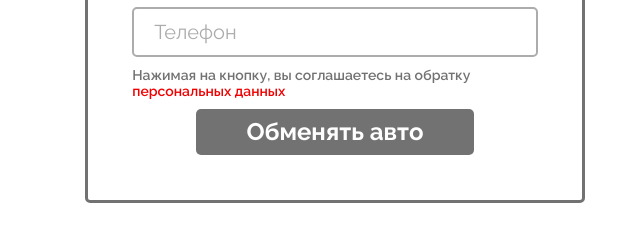
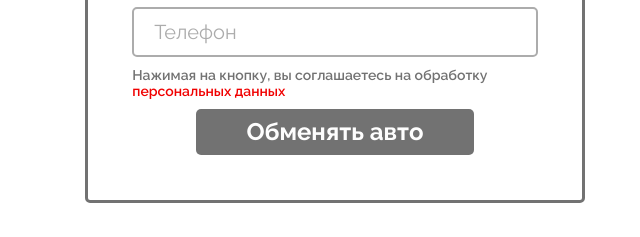
Before and after one commit to Alexan0/avto-exchange, a plain HTML site: page index.html in a window 1280 px wide. Shown: the part 421-658 px from the top of the page, 640-1280 px from the left. Drawn offline with nearby package versions, Linux system fonts and the light colour scheme.

Commit message:
исправил ошибку в слове

```diff
--- a/index.html
+++ b/index.html
@@ -62,7 +62,7 @@
 							<div class="form-content__input">
 								<input type="number" class="form__input" placeholder="Телефон">
 							</div>
-							<div class="form-content__text">Нажимая на кнопку, вы соглашаетесь на обратку
+							<div class="form-content__text">Нажимая на кнопку, вы соглашаетесь на обработку
 								<span>персональных данных</span></div>
 							<div class="form-content__buttons">
 								<button type="submit" class="form-content__button button-gray">Обменять авто</button>
```
